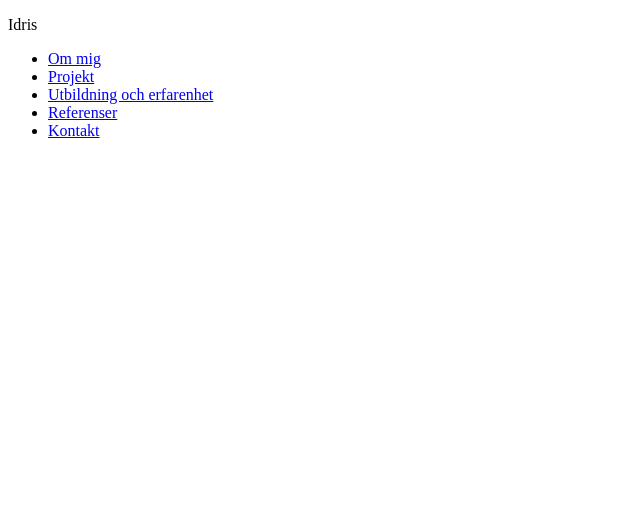
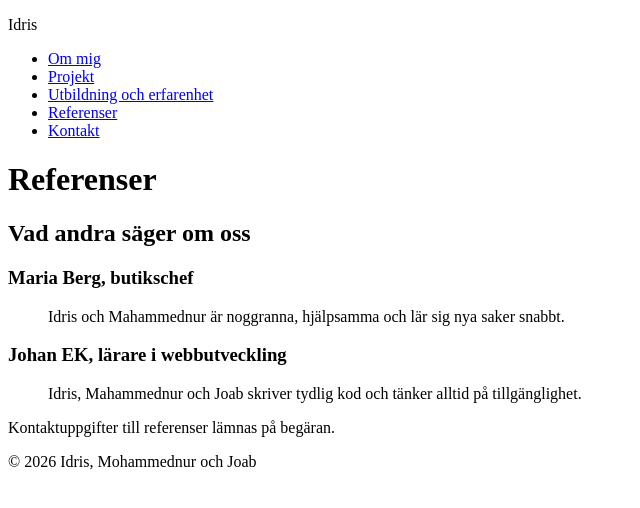
Before and after one commit to joab24t/JIH, a plain HTML site: page referenser.html in a window 1280 px wide. Shown: the whole page, without its empty margins (0-640 px from the left). Drawn offline with Linux system fonts and the light colour scheme.

Commit message:
Referenser

```diff
--- a/referenser.html
+++ b/referenser.html
@@ -24,3 +24,35 @@
       </ul>
     </nav>
   </header>
+
+  <main>
+    <h1 class="page-title">Referenser</h1>
+
+    <section class="references">
+      <h2 class="references__title">Vad andra säger om oss</h2>
+
+      <!-- Varje referens är en fristående article med semantisk blockquote för citatet-->
+      <article class="reference-card">
+        <h3 class="reference-card__name">Maria Berg, butikschef</h3>
+        <blockquote class="reference-card__quote">
+          <p class="reference-card__text">Idris och Mahammednur är noggranna, hjälpsamma och lär sig nya saker snabbt.</p>
+        </blockquote>
+      </article>
+
+      <article class="reference-card">
+        <h3 class="reference-card__name">Johan EK, lärare i webbutveckling</h3>
+        <blockquote class="reference-card__quote">
+          <p class="reference-card__text">Idris, Mahammednur och Joab skriver tydlig kod och tänker alltid på tillgänglighet.</p>
+          </blockquote>
+        </article>
+
+        <p class="references__text">Kontaktuppgifter till referenser lämnas på begäran.
+       </section>
+      </main>
+
+      <footer class="site-footer">
+        <p class="site-footer__text">© 2026 Idris, Mohammednur och Joab</p>
+      </footer>
+
+      </body>
+      </html>
```
